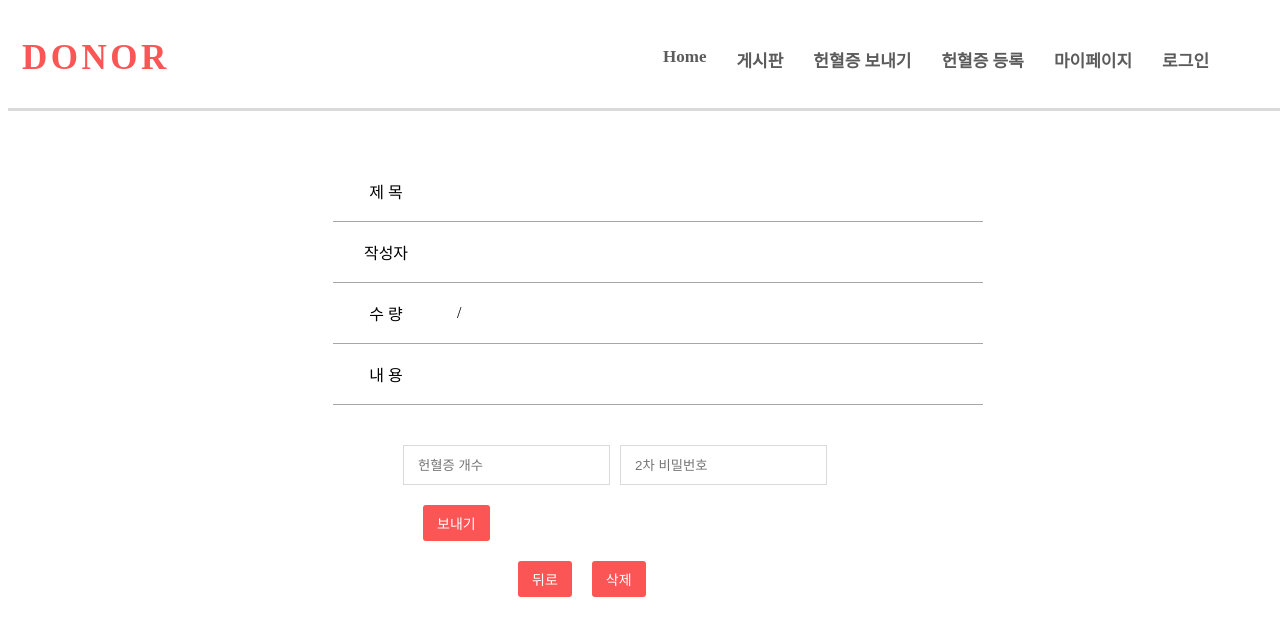
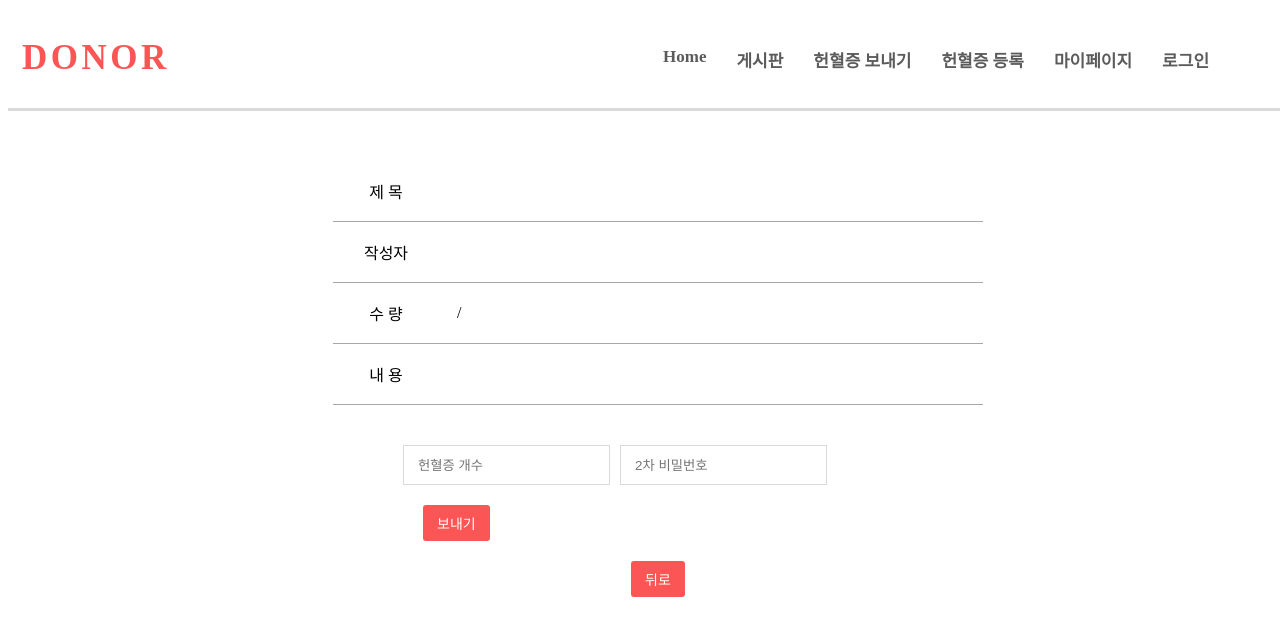
Before and after one commit to SW3-Donor/Front-Web, a React (Create React App) app in the folder donor/: page /board/list/1 in a window 1280 px wide. Shown: the top 636 px of the page. Built offline with nearby package versions, Linux system fonts and the light colour scheme; no server answers; a web font is replaced by a local one.

Commit message:
작성자 적용

```diff
--- a/donor/src/components/BoardPages/BoardItem.js
+++ b/donor/src/components/BoardPages/BoardItem.js
@@ -141,8 +141,6 @@ class BoardItem extends Component {
             </div> :
             <div className="btn_s">
               <Link to="/board"><input type="button" className="up_btn view_btn" value="뒤로" /></Link>
-              <input type="button" value="삭제" className="up_btn view_btn" onClick={this.boardItemDelHandler}/>
-              {this.state.success ? <Redirect to="/board" /> : false}
             </div>
           }
         </form>
--- a/donor/src/index.css
+++ b/donor/src/index.css
@@ -324,6 +324,7 @@ th, td {
   margin: 0 auto;
   width: 300px;
   margin-top: 10px;
+  text-align: center;
 }
 
 /* board write */
```
